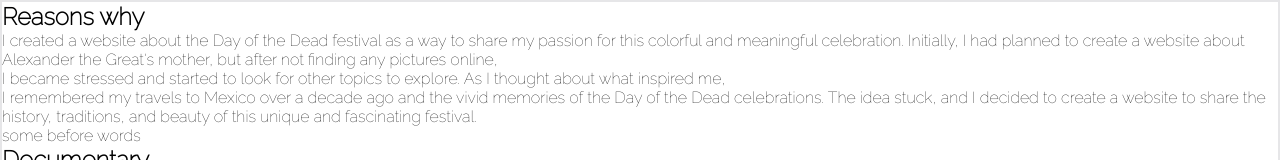
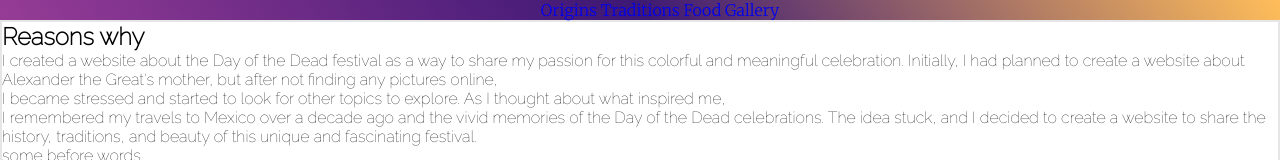
Before and after one commit to Moonchichiii/project1, a plain HTML site: page index.html in a window 1280 px wide. Shown: the top 160 px of the page. Drawn offline with Linux system fonts and the light colour scheme.

Commit message:
adding some style to the project.

```diff
--- a/assets/css/style.css
+++ b/assets/css/style.css
@@ -1,5 +1,4 @@
 @import url('https://fonts.googleapis.com/css2?family=Lato:wght@100&family=Merriweather:wght@300&family=Raleway:wght@100&display=swap');
-
 
 * {
     margin:0;
@@ -23,14 +22,17 @@ header {
     justify-content: center;
     justify-items: center;
     font-family: 'Merriweather', serif;
-    background-image: linear-gradient(
+    background-image: linear-gradient(55deg, #963c96, #3C1874, #ffbe5a);
 
-    );
+
+
 }
 
 nav,li,a {
+
+    display: inline-block;
+    list-style: none;
     text-decoration: none;
-    list-style: none;
 
 }
 
--- a/index.html
+++ b/index.html
@@ -12,22 +12,14 @@
 
 <header>
 
-    <nav>
-    <ul>
-        <li>
-            <a href=""></a>
-        </li>
-        <li>
-            <a href=""></a>
-        </li>
-        <li>
-            <a href=""></a>
-        </li>
-        <li>
-            <a href=""></a>
-        </li>
-    </ul>
-
+ <a href="index.html">  <ion-icon name="skull-outline" class="skull"></ion-icon></a>
+ <nav>
+   <ul>
+    <li><a href="origins.html">Origins</a></li>
+    <li><a href="traditions.html">Traditions</a></li>
+    <li><a href="food.html">Food</a></li>
+    <li><a href="gallery.html">Gallery</a></li><li>
+  </ul>
 </nav>
 
 
```
